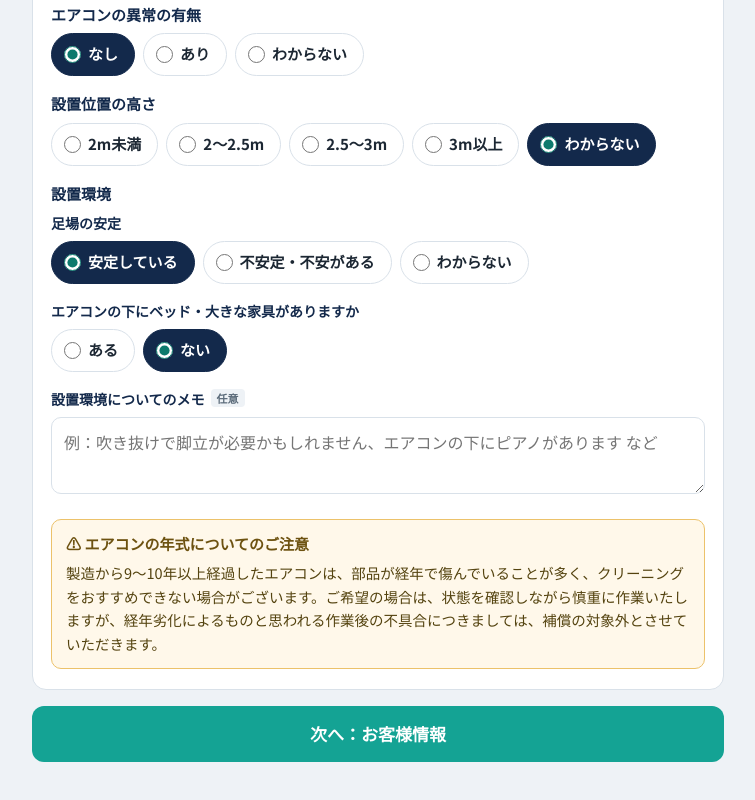
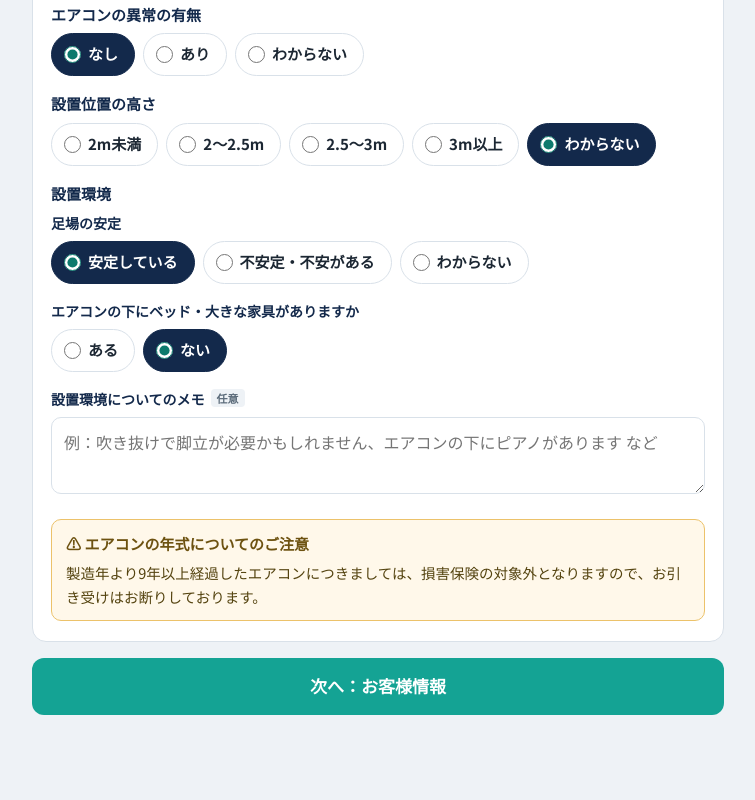
Before and after one commit to sgtm1118-lab/mitchan-honpo, a plain HTML site: page yoyaku.html in a window 1280 px wide. Shown: the part 2743-3543 px from the top of the page, without its empty margins (262-1017 px from the left). Drawn offline with Linux system fonts and the light colour scheme.

Commit message:
Add files via upload

```diff
--- a/yoyaku.html
+++ b/yoyaku.html
@@ -602,7 +602,7 @@
 
           <div class="age-note">
             <p class="age-title">⚠ エアコンの年式についてのご注意</p>
-            <p>製造から9〜10年以上経過したエアコンは、部品が経年で傷んでいることが多く、クリーニングをおすすめできない場合がございます。ご希望の場合は、状態を確認しながら慎重に作業いたしますが、経年劣化によるものと思われる作業後の不具合につきましては、補償の対象外とさせていただきます。</p>
+            <p>製造年より9年以上経過したエアコンにつきましては、損害保険の対象外となりますので、お引き受けはお断りしております。</p>
           </div>
         </div>
 
@@ -1072,7 +1072,7 @@
       });
 
       /* ---------- 入力値の収集 ---------- */
-      var AGE_NOTE = "製造から9〜10年以上経過したエアコンは、部品が経年で傷んでいることが多く、クリーニングをおすすめできない場合がございます。ご希望の場合は、状態を確認しながら慎重に作業いたしますが、経年劣化によるものと思われる作業後の不具合につきましては、補償の対象外とさせていただきます。";
+      var AGE_NOTE = "製造年より9年以上経過したエアコンにつきましては、損害保険の対象外となりますので、お引き受けはお断りしております。";
 
       function collectData() {
         var menu = [];
```
